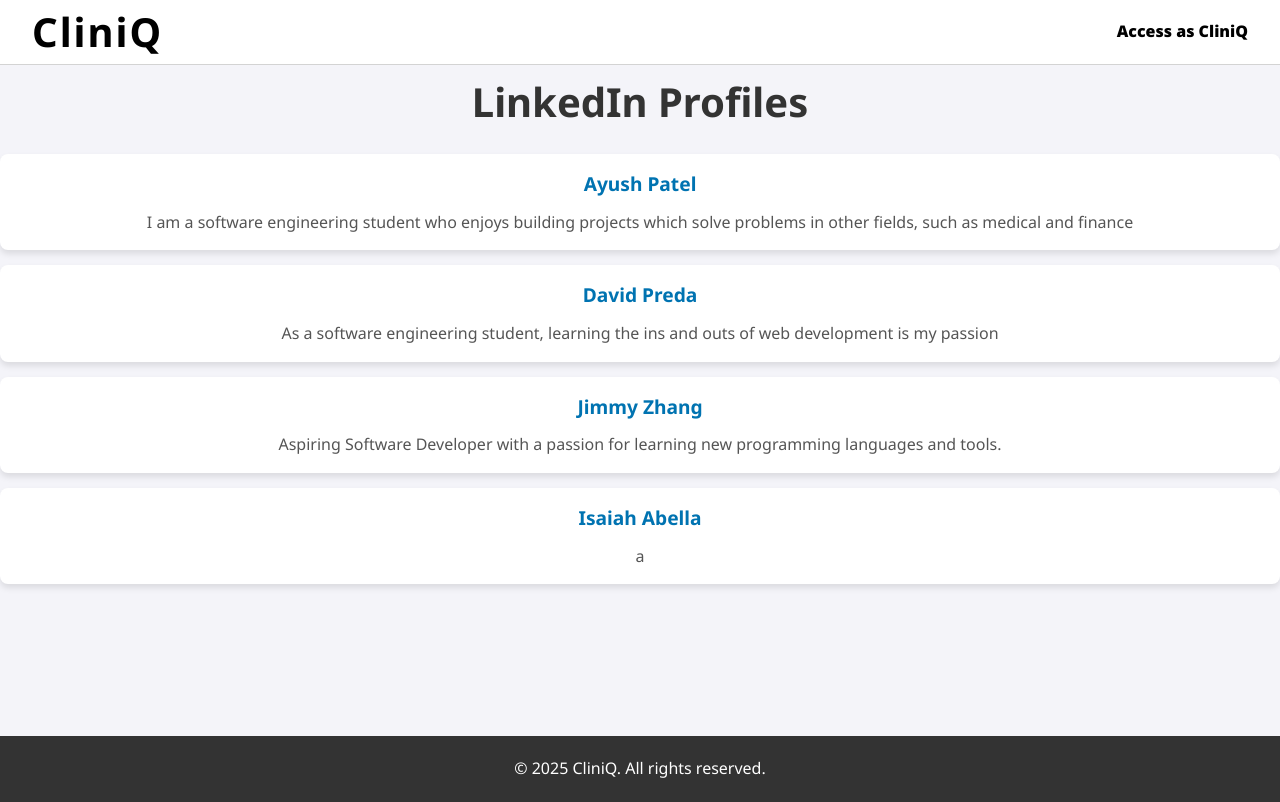
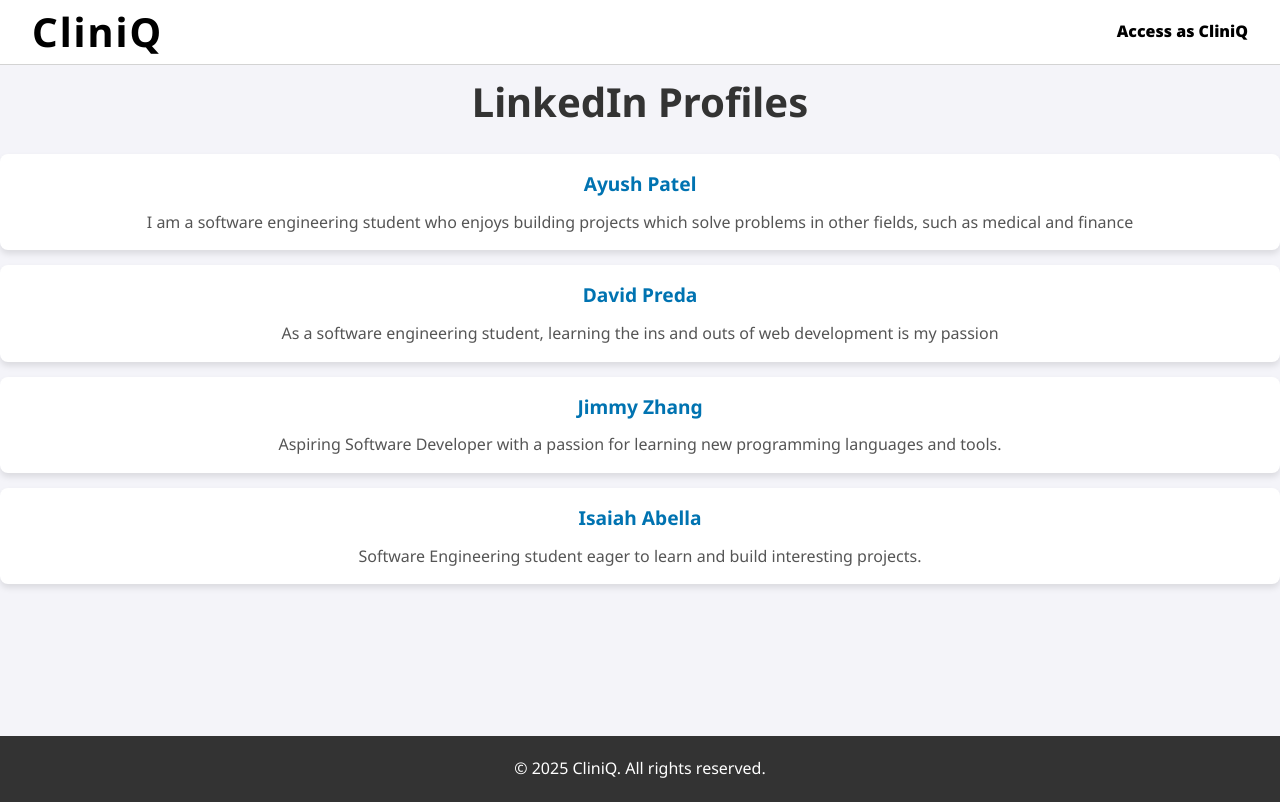
Before and after one commit to 4yushP4tel/mchacks, a React (Vite) app in the folder frontend/: page /socials in a window 1280 px wide. Built offline with nearby package versions, Linux system fonts and the light colour scheme; no server answers.

Commit message:
isaiah descript

```diff
--- a/frontend/src/pages/socials.jsx
+++ b/frontend/src/pages/socials.jsx
@@ -8,7 +8,7 @@ const Socials = () => {
         { name: 'Ayush Patel', linkedin: 'https://www.linkedin.com/in/ayush-patel-montreal/', descript: "I am a software engineering student who enjoys building projects which solve problems in other fields, such as medical and finance" },
         { name: 'David Preda', linkedin: 'https://www.linkedin.com/in/david-preda/',descript: "As a software engineering student, learning the ins and outs of web development is my passion" },
         { name: 'Jimmy Zhang', linkedin: 'https://www.linkedin.com/in/jmmyzhang/',descript: "Aspiring Software Developer with a passion for learning new programming languages and tools."},
-        { name: 'Isaiah Abella', linkedin: 'https://www.linkedin.com/in/isaiah-abella/',descript: "a"},
+        { name: 'Isaiah Abella', linkedin: 'https://www.linkedin.com/in/isaiah-abella/',descript: "Software Engineering student eager to learn and build interesting projects."},
     ];
 
     return (
```
